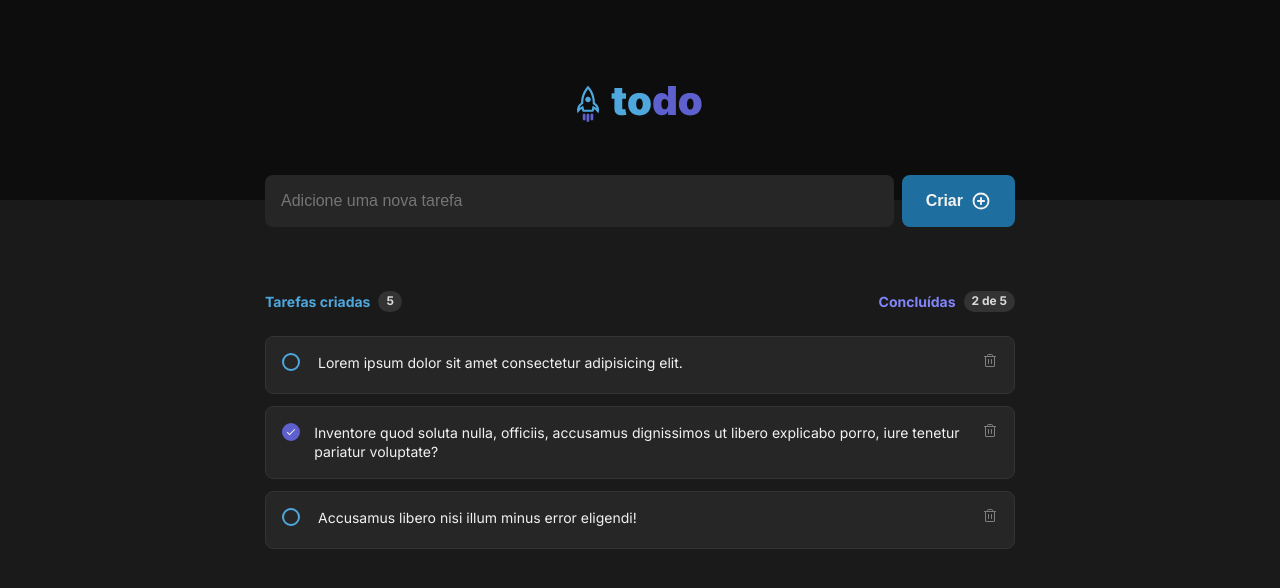
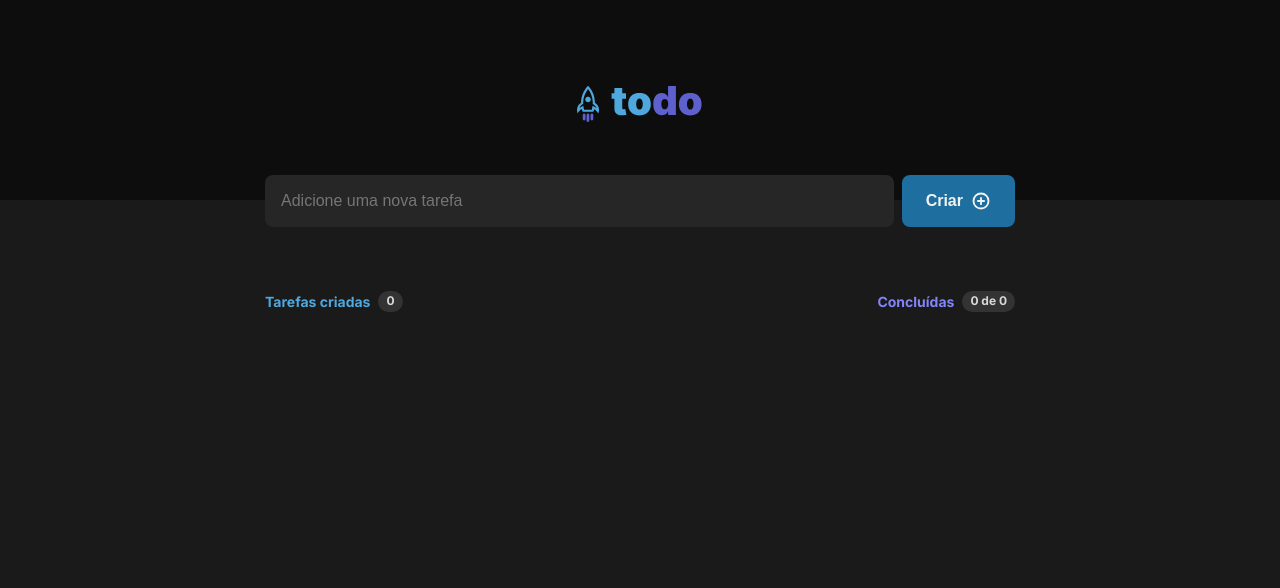
Before and after one commit to pd-bittencourt/ignite-challenge-01, a React (Vite) app: page / in a window 1280 px wide. Shown: the top 588 px of the page. Built offline with nearby package versions, Linux system fonts and the light colour scheme.

Commit message:
Add tasks functionality

```diff
--- a/src/components/Task.tsx
+++ b/src/components/Task.tsx
@@ -2,7 +2,7 @@ import { Trash } from "phosphor-react";
 
 import styles from "./Task.module.css";
 
-interface TaskProps {
+export interface TaskProps {
   title: string;
   isComplete: boolean;
 }
--- a/src/components/Tasks.tsx
+++ b/src/components/Tasks.tsx
@@ -1,6 +1,11 @@
 import styles from "./Tasks.module.css";
 import { PlusCircle } from "phosphor-react";
-import { Task } from "./Task";
+import { Task, TaskProps } from "./Task";
+import { ChangeEvent, FormEvent, InputHTMLAttributes, useState } from "react";
+
+interface TaskListProps extends TaskProps {
+  id: number;
+}
 
 const TaskList = [
   {
@@ -22,13 +27,41 @@ const TaskList = [
 ];
 
 export function Tasks() {
+  const [tasks, setTasks] = useState<TaskListProps[]>([]);
+  const [newTaskText, setNewTaskText] = useState("");
+
+  const totalTasks = tasks.length;
+  const tasksDone = tasks.filter(task => {
+    return task.isComplete;
+  });
+  const totalTasksDone = tasksDone.length;
+
+  function handleCreateNewTask(event: FormEvent) {
+    event.preventDefault();
+
+    const newTask = {
+      id: Math.random(),
+      title: newTaskText,
+      isComplete: false,
+    };
+
+    setTasks([...tasks, newTask]);
+    setNewTaskText("");
+  }
+
+  function handleNewTaskChange(event: ChangeEvent<HTMLInputElement>) {
+    setNewTaskText(event.target.value);
+  }
+
   return (
     <div className={styles.wrapper}>
-      <form>
+      <form onSubmit={handleCreateNewTask}>
         <input
           className={styles.todoInput}
           type="text"
           placeholder="Adicione uma nova tarefa"
+          value={newTaskText}
+          onChange={handleNewTaskChange}
         />
         <button className={styles.btnCreate}>
           Criar <PlusCircle size={20} weight="bold" />
@@ -38,15 +71,17 @@ export function Tasks() {
       <div className={styles.progress}>
         <div className={styles.tasksTotal}>
           <span className={styles.title}>Tarefas criadas</span>
-          <div className={styles.badge}>5</div>
+          <div className={styles.badge}>{totalTasks}</div>
         </div>
         <div className={styles.tasksDone}>
           <span className={styles.title}>Concluídas</span>
-          <div className={styles.badge}>2 de 5</div>
+          <div className={styles.badge}>
+            {totalTasksDone} de {totalTasks}
+          </div>
         </div>
       </div>
       <ul className={styles.taskList}>
-        {TaskList.map(list => {
+        {tasks.map(list => {
           return (
             <Task
               key={list.id}
```
